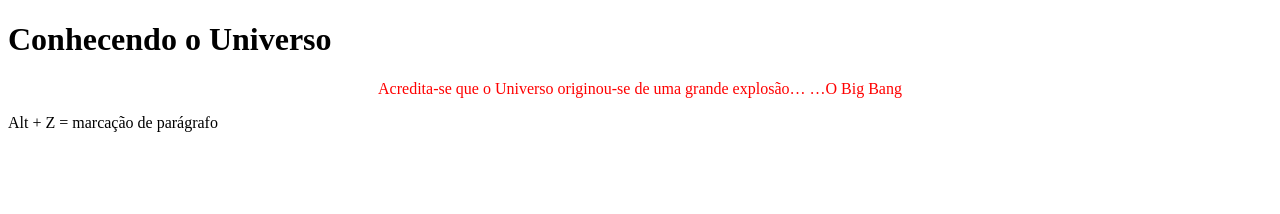
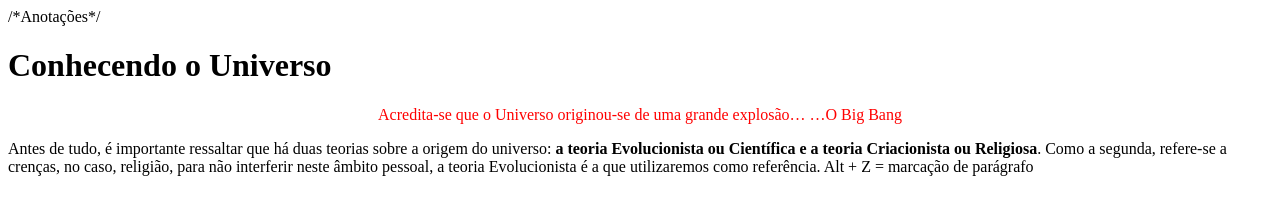
Before and after one commit to profanaluiza/formadoresTurmaLpc, a plain HTML site: page index.html in a window 1280 px wide. Drawn offline with Linux system fonts and the light colour scheme.

Commit message:
novo paragrafo

```diff
--- a/index.html
+++ b/index.html
@@ -5,11 +5,15 @@
     <title> Turma L formadores </title>
 </head>
 <body>
+    /*Anotações*/
+
     <h1> Conhecendo o Universo </h1>
 
 
     <p> Acredita-se que o Universo originou-se de uma grande explosão…
         …O Big Bang </p>
+
+        Antes de tudo, é importante ressaltar que há duas teorias sobre a origem do universo: <strong>a teoria Evolucionista ou Científica e a teoria Criacionista ou Religiosa</strong>. Como a segunda, refere-se a crenças, no caso, religião, para não interferir neste âmbito pessoal, a teoria Evolucionista é a que utilizaremos como referência.
     Alt + Z = marcação de parágrafo
 </body>
 
```
